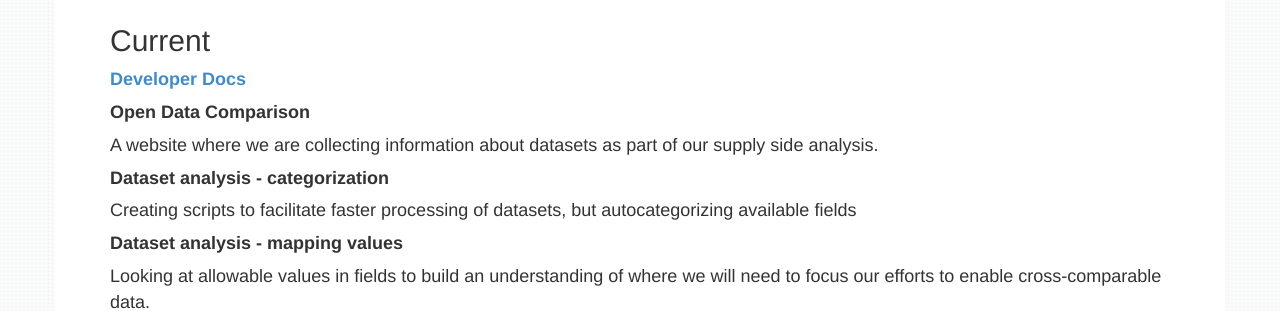
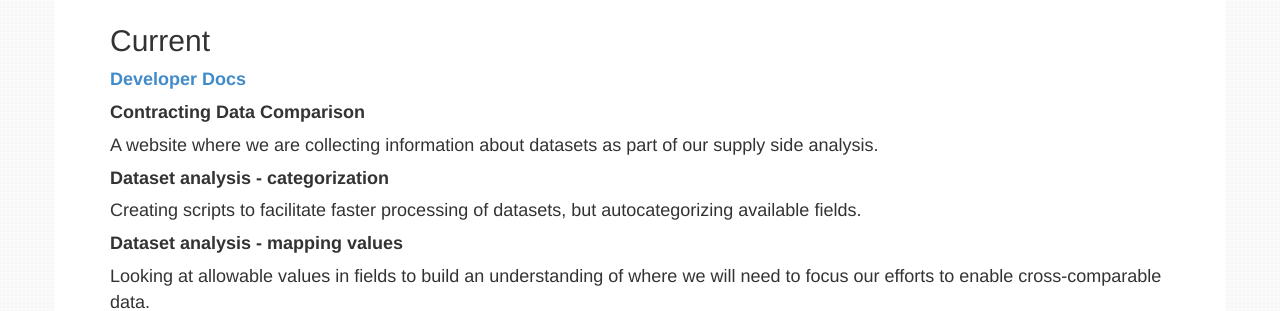
Before and after one commit to open-contracting/open-contracting.github.io, a Jekyll site: the page built from pages/work.md, in a window 1280 px wide and 1175 px high. Shown: the part 253-564 px from the top of the window. Built offline with Jekyll 4.4.1, drawn with Linux system fonts in a browser that asks for light colours; nearby versions of some CDN libraries; Markdown is read by kramdown in place of the engine named in the settings.

Commit message:
Update work.md

```diff
--- a/pages/work.md
+++ b/pages/work.md
@@ -8,11 +8,11 @@ updated: 28/04/2014
 
 **[Developer Docs](/pages/docs/)**
 
-#### Open Data Comparison
+#### Contracting Data Comparison
 A website where we are collecting information about datasets as part of our supply side analysis.
 
 #### Dataset analysis - categorization
-Creating scripts to facilitate faster processing of datasets, but autocategorizing available fields
+Creating scripts to facilitate faster processing of datasets, but autocategorizing available fields.
 
 #### Dataset analysis - mapping values
 Looking at allowable values in fields to build an understanding of where we will need to focus our efforts to enable cross-comparable data.
```
